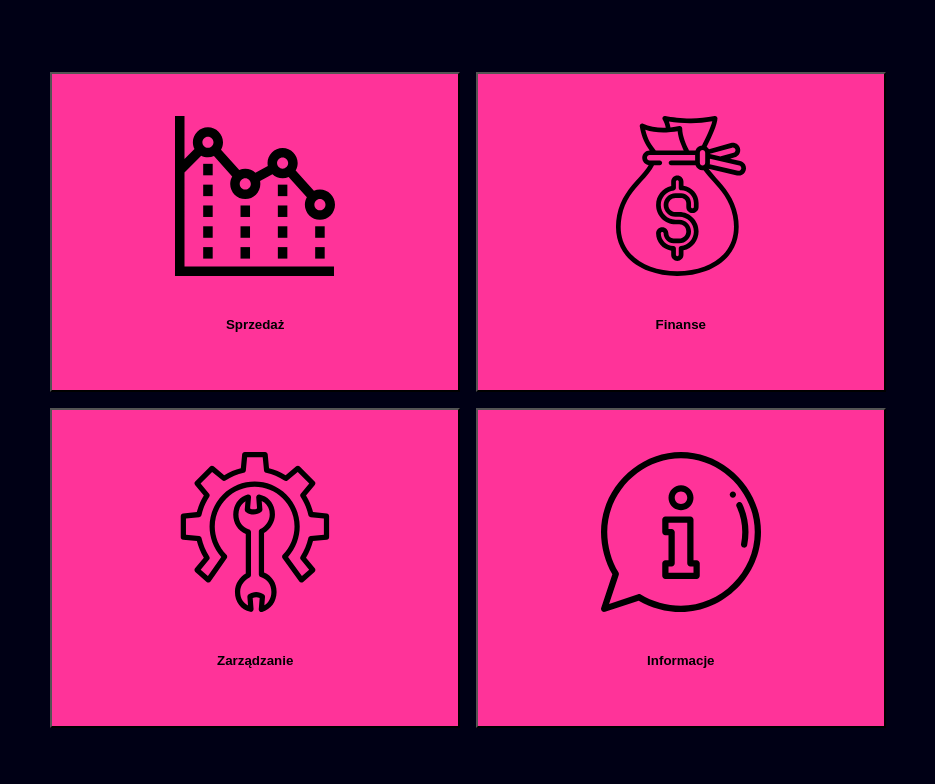
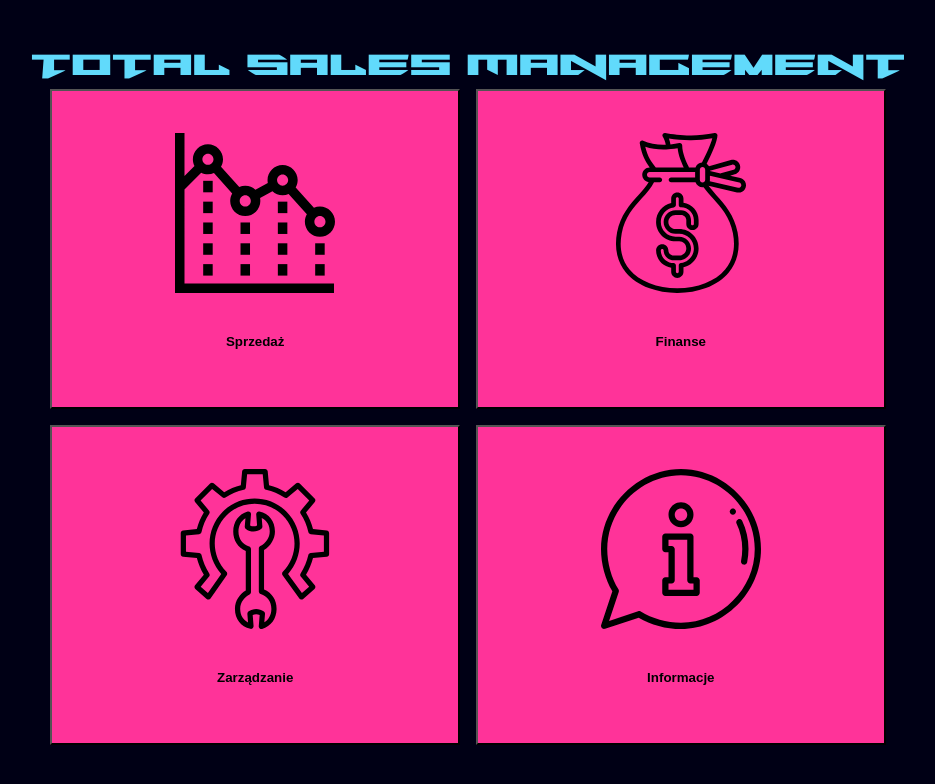
Before and after one commit to DJ-Chemik/Total-Sales-Management, a React (Create React App) app in the folder tsm-frontend/: page / in a window 1280 px wide. Shown: the top 784 px of the page, without its empty margins (172-1107 px from the left). Built offline with nearby package versions, Linux system fonts and the light colour scheme.

Commit message:
Add title in main menu

```diff
--- a/tsm-frontend/src/App.tsx
+++ b/tsm-frontend/src/App.tsx
@@ -1,10 +1,12 @@
 import React from 'react';
 import { AppContainer } from './App.styled';
 import MainMenu from './MainMenu/MainMenu';
+import Title from './Title/Title';
 
 function App() {
   return (
     <AppContainer>
+      <Title />
       <MainMenu/>
     </AppContainer>
   );
--- /dev/null
+++ b/tsm-frontend/src/Title/Title.styled.ts
@@ -0,0 +1,13 @@
+import styled from 'styled-components';
+import {colors} from '../globalStyle';
+
+export const TitleWrapper = styled.div`
+  font-family: 'TargetExpand';
+  color: ${colors.REACT_CYAN};
+  font-size: 3vw;
+  cursor: pointer;
+
+  &:hover {
+    color: ${colors.NEON_MAGENTA_DARKER};
+  }
+`;
--- /dev/null
+++ b/tsm-frontend/src/Title/Title.tsx
@@ -0,0 +1,12 @@
+import React from 'react';
+import { TitleWrapper } from './Title.styled';
+
+const Title = () => {
+  return (
+    <TitleWrapper>
+      Total Sales Management
+    </TitleWrapper>
+  );
+}
+
+export default Title;
--- a/tsm-frontend/src/index.css
+++ b/tsm-frontend/src/index.css
@@ -11,3 +11,10 @@ code {
   font-family: source-code-pro, Menlo, Monaco, Consolas, 'Courier New',
     monospace;
 }
+
+@font-face {
+  font-family: "TargetExpand";
+  src: local("TargetExpand"),
+    url("./fonts/tarrgetexpand.ttf") format("truetype");
+  font-weight: normal;
+}
```
Also changed, not shown: tsm-frontend/src/fonts/tarrgetexpand.ttf (added).
